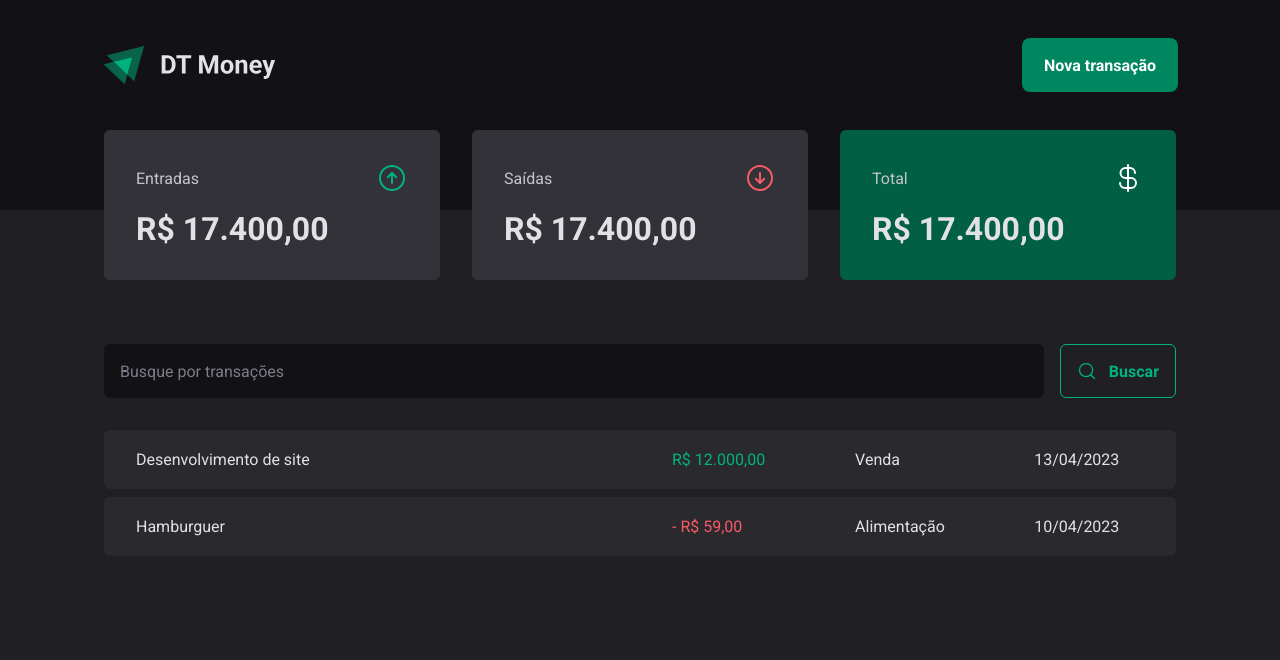
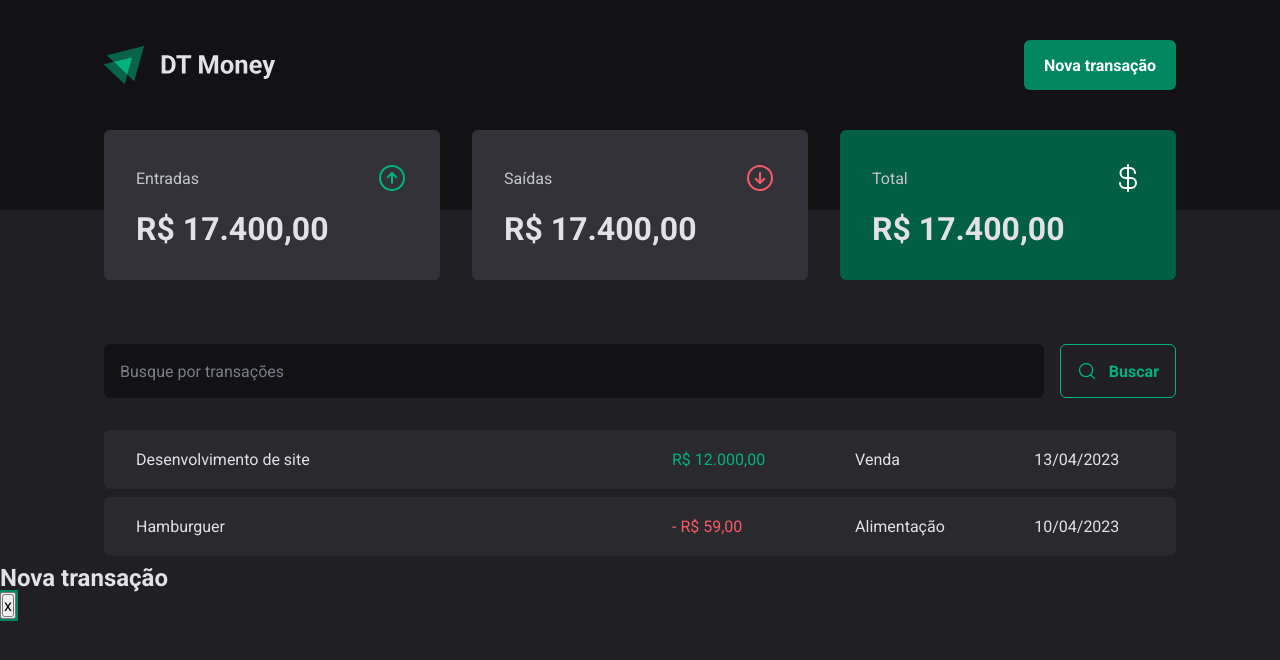
Before and after one commit to efsiqueira/dt-money, a React (Vite) app: page / in a window 1280 px wide. Both pictures are taken after a click on the button "Nova transação". Shown: the top 660 px of the page. Built offline with nearby package versions, Linux system fonts and the light colour scheme.

Commit message:
Estrutura visual - Criando um modal acessível

```diff
--- a/package.json
+++ b/package.json
@@ -10,6 +10,7 @@
     "preview": "vite preview"
   },
   "dependencies": {
+    "@radix-ui/react-dialog": "^1.0.4",
     "phosphor-react": "^1.4.1",
     "react": "^18.2.0",
     "react-dom": "^18.2.0",
--- a/src/components/Header/index.tsx
+++ b/src/components/Header/index.tsx
@@ -1,4 +1,5 @@
 import { HeaderContainer, HeaderContent, NewTransactionButton } from "./styles";
+import * as Dialog from '@radix-ui/react-dialog';
 
 import logoImg from '../../assets/logo.svg'
 
@@ -8,7 +9,23 @@ export function Header() {
       <HeaderContent>
         <img src={logoImg} alt=""/>
 
-        <NewTransactionButton>Nova transação</NewTransactionButton>
+        <Dialog.Root>
+          <Dialog.Trigger asChild>
+            <NewTransactionButton>Nova transação</NewTransactionButton>
+          </Dialog.Trigger>
+
+          <Dialog.Portal>
+            <Dialog.Overlay />
+
+            <Dialog.Content>
+              <Dialog.Title>Nova transação</Dialog.Title>
+
+              <Dialog.Close>
+                <button>x</button>
+              </Dialog.Close>
+            </Dialog.Content>
+          </Dialog.Portal>
+        </Dialog.Root>
       </HeaderContent>
     </HeaderContainer>
   )
```
Also changed, not shown: 1 other file (tests, documents, lock files or other folders).
